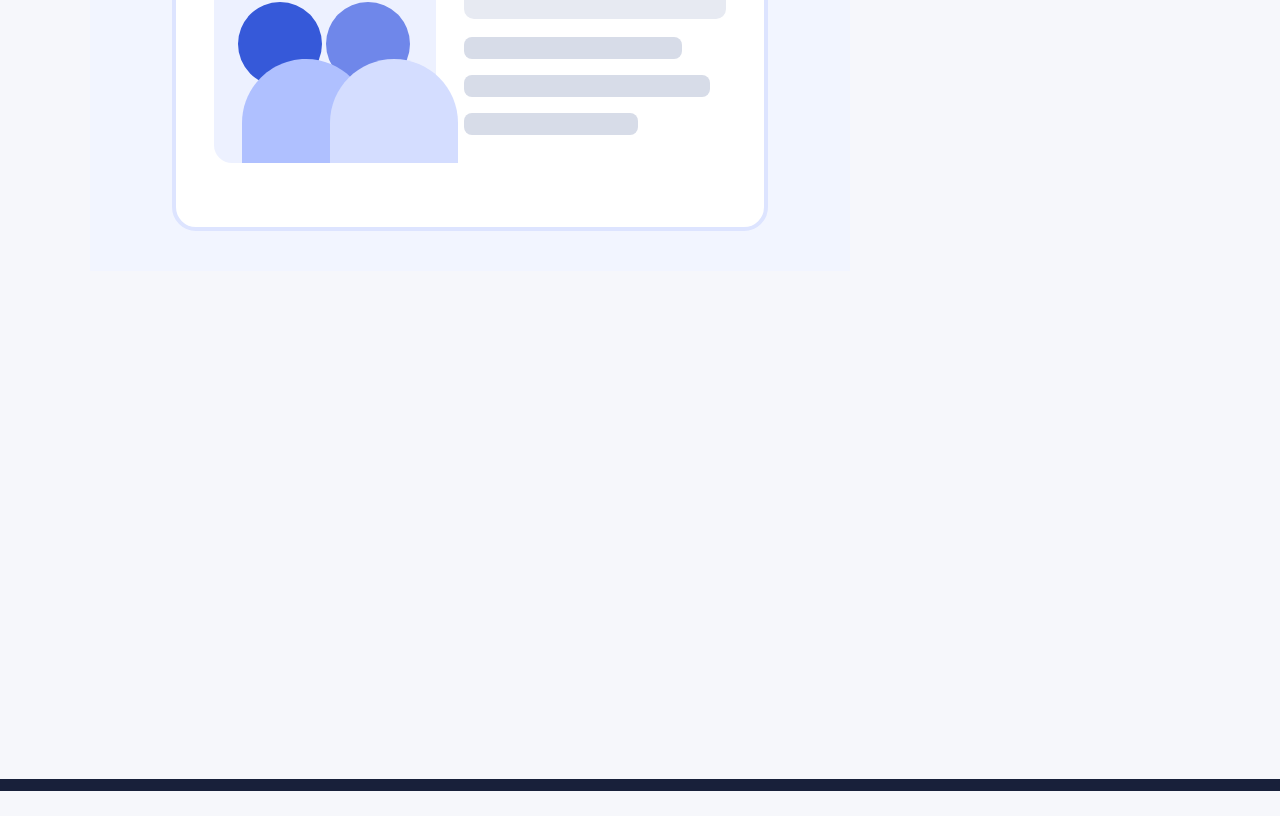
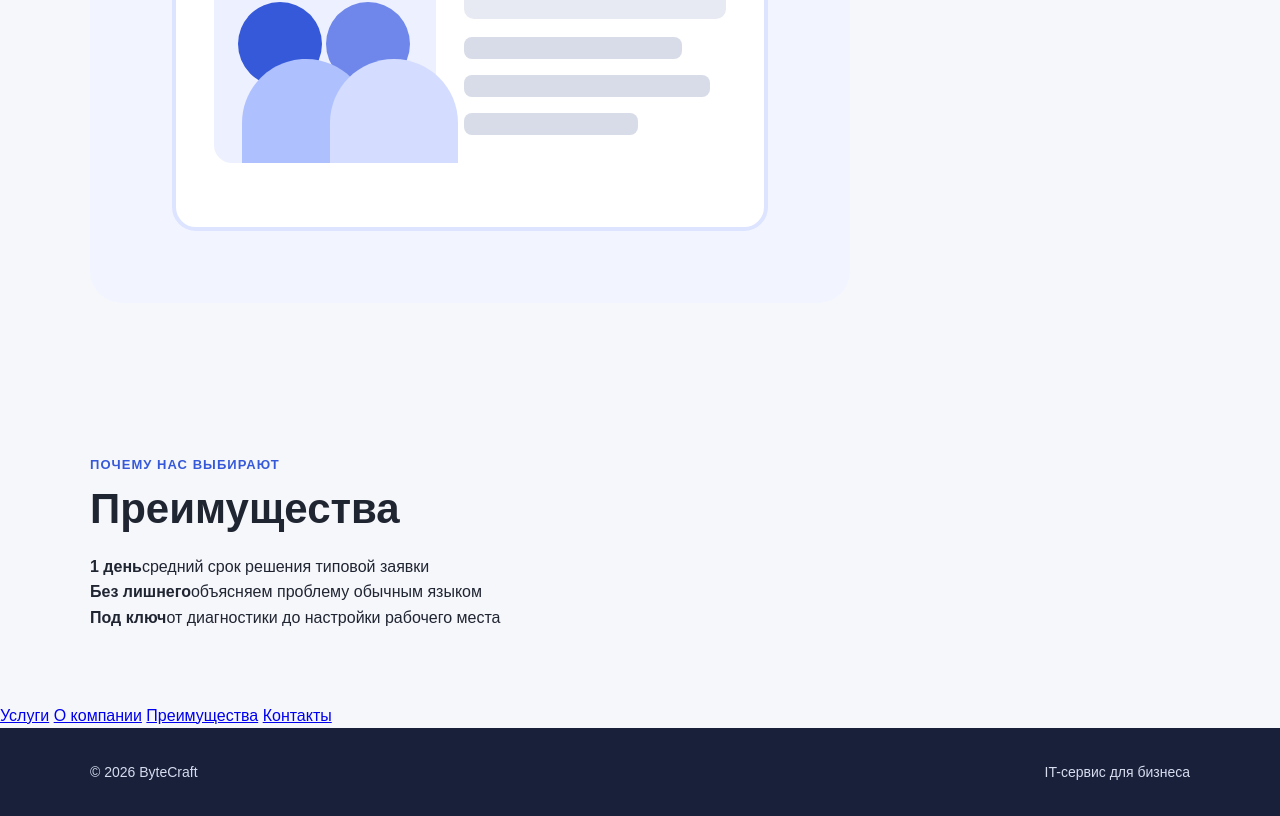
Before and after one commit to simonsnomer1-bit/bitecraft, a plain HTML site: page index.html in a window 1280 px wide. Shown: the part 1508-2324 px from the top of the page. Before the commit the page ends 2299 px from the top, so only its background shows below. Drawn offline with Linux system fonts and the light colour scheme.

Commit message:
добавление контактов

```diff
--- a/index.html
+++ b/index.html
@@ -91,6 +91,13 @@
          Reviewer должен заметить нарушение требования и попросить сделать e-mail кликабельным через mailto:.
       7. После замечания исправьте это отдельным коммитом.
     -->
+      <nav>
+        <a href="#services">Услуги</a>
+        <a href="#about">О компании</a>
+        <a href="#advantages">Преимущества</a>
+      <a href="#contacts">Контакты</a>
+</nav>
+
   </main>
 
   <footer class="site-footer">
```
